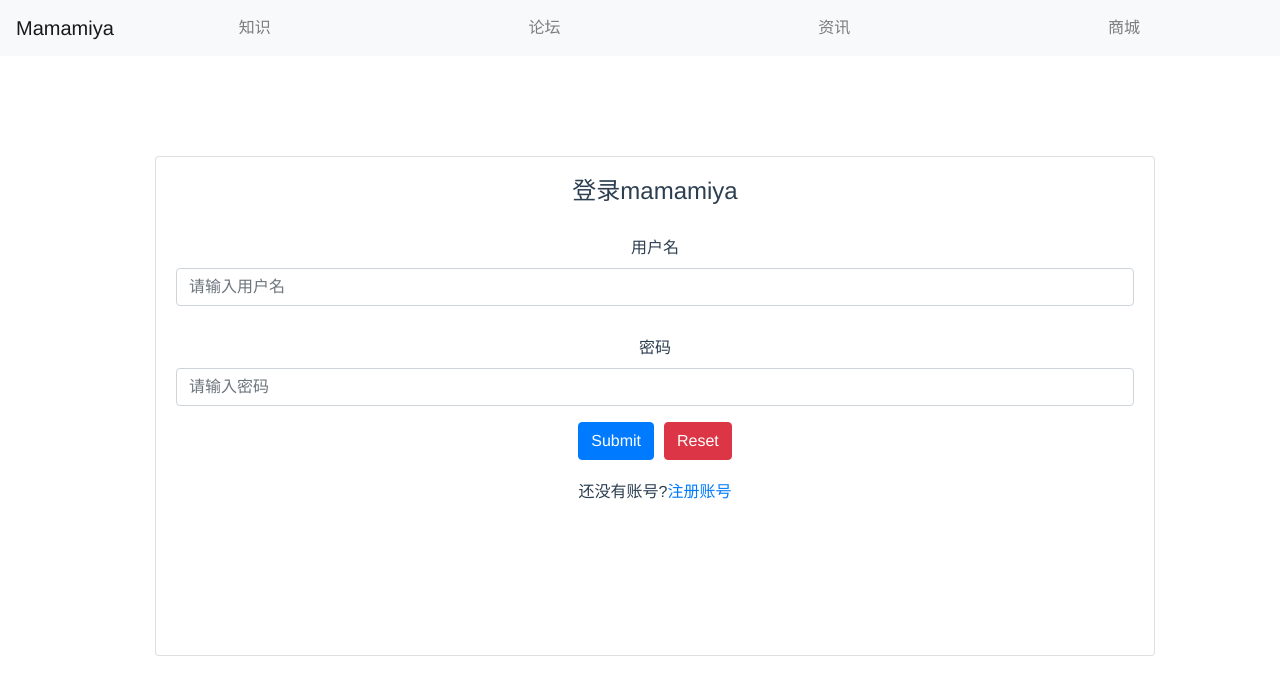
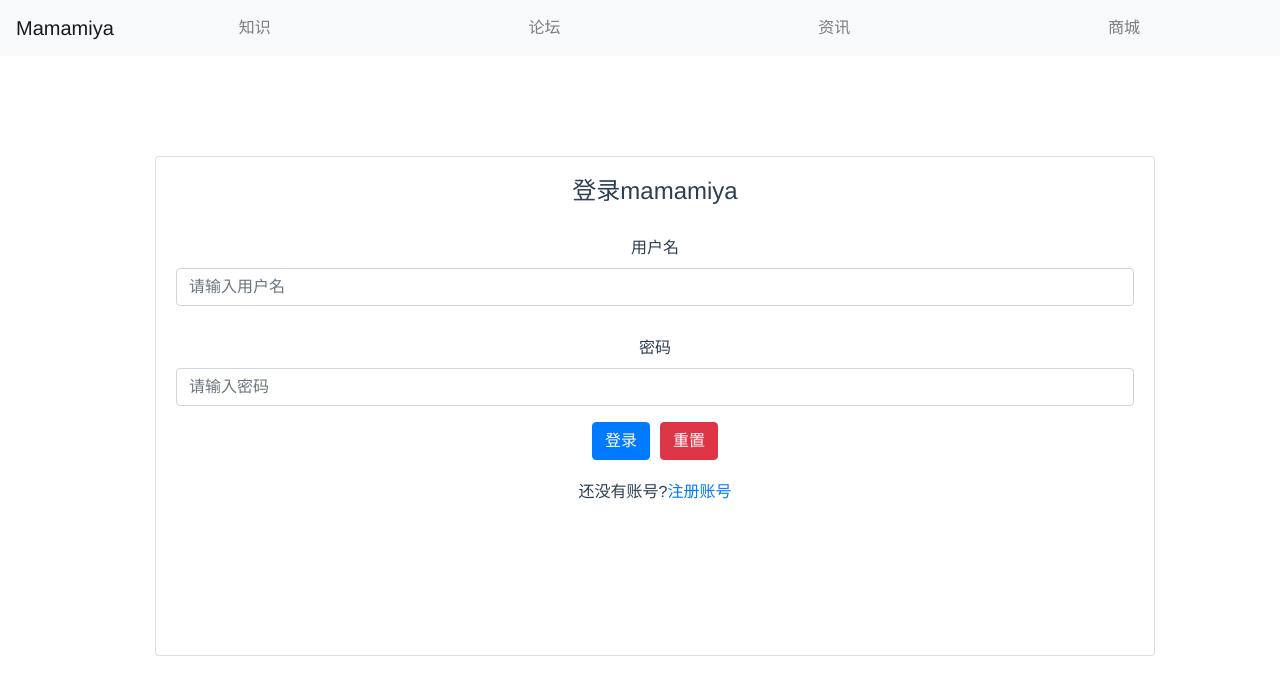
Before and after one commit to Evergreenbine/mamamiyafrontend, a Vue app in the folder mamamiya-web/: page /new/login in a window 1280 px wide. Shown: the top 694 px of the page. Built offline with nearby package versions, Linux system fonts and the light colour scheme.

Commit message:
修改一些小功能

```diff
--- a/mamamiya-web/src/components/home/Common.vue
+++ b/mamamiya-web/src/components/home/Common.vue
@@ -1,12 +1,9 @@
 <template>
   <div id="Common">
       <div class="navbar margin-auto max-width ">
-      <el-breadcrumb separator="/">
-  <el-breadcrumb-item :to="{ path: '/' }">首页</el-breadcrumb-item>
-  <el-breadcrumb-item><a href="/">活动管理</a></el-breadcrumb-item>
-  <el-breadcrumb-item>活动列表</el-breadcrumb-item>
-  <el-breadcrumb-item>活动详情</el-breadcrumb-item>
-</el-breadcrumb>
+          <div class="navtab d-flex ">
+            <div>nihao</div>
+          </div>
       </div>
   </div>
 </template>
@@ -22,6 +19,12 @@ export default {
     height: 300px;
     border: 1px solid palegreen;
 }
+.navtabitems{
+    top: 0px;
+    left: 0px;
+    width: 100px;
+    height: 0px;
+    margin-right: 10px;
+    border: 1px solid blue;
+}
 </style>>
-
-</style>
--- a/mamamiya-web/src/components/login/Login.vue
+++ b/mamamiya-web/src/components/login/Login.vue
@@ -22,11 +22,11 @@
                     required
                    ></b-form-input>
               </b-form-group>
-              <b-button type="submit" variant="primary" class="subtn" @click="login" >Submit</b-button>
-              <b-button type="reset" variant="danger" @click="onReset">Reset</b-button>
+              <b-button type="submit" variant="primary" class="subtn" @click="login" >登录</b-button>
+              <b-button type="reset" variant="danger" @click="onReset">重置</b-button>
 
           <div class="linktoregister">
-            还没有账号?<b-link href="/new/register">注册账号</b-link>
+            还没有账号?<b-link to="/new/register" href="#">注册账号</b-link>
           </div>
         </b-card>
       </div>
--- a/mamamiya-web/src/components/login/LoginIndex.vue
+++ b/mamamiya-web/src/components/login/LoginIndex.vue
@@ -2,7 +2,7 @@
 <div id="LoginIndex"  >
 
   <b-navbar toggleable="lg" type="light" variant="light" >
-    <b-navbar-brand href="/">Mamamiya</b-navbar-brand>
+    <b-navbar-brand href="#" to="/">Mamamiya</b-navbar-brand>
 
     <b-navbar-toggle target="nav-collapse"></b-navbar-toggle>
 
@@ -12,7 +12,7 @@
         <b-nav-item href="#" class="bnavbox">知识</b-nav-item>
         <b-nav-item href="#" class="bnavbox">论坛</b-nav-item>
         <b-nav-item href="#" class="bnavbox">资讯</b-nav-item>
-        <b-nav-item href="#" class="bnavbox">商城</b-nav-item>
+        <b-nav-item href="#" to="/shop" class="bnavbox">商城</b-nav-item>
       </b-navbar-nav>
 
     </b-collapse>
--- a/mamamiya-web/src/components/login/Register.vue
+++ b/mamamiya-web/src/components/login/Register.vue
@@ -18,12 +18,10 @@
                     required
                    ></b-form-input>
               </b-form-group>
-              <b-button type="submit" variant="primary" class="subtn">Submit</b-button>
-              <b-button type="reset" variant="danger">Reset</b-button>
-
+              <b-button type="submit" variant="primary" class="subtn">注册</b-button>
+              <b-button type="reset" variant="danger">重置</b-button>
           <div class="linktoregister">
-            还没有账号?
-            <router-link></router-link>
+             已有账号?<b-link to="/new/login" href="#">直接登录</b-link>
           </div>
         </b-card>
       </div>
```
